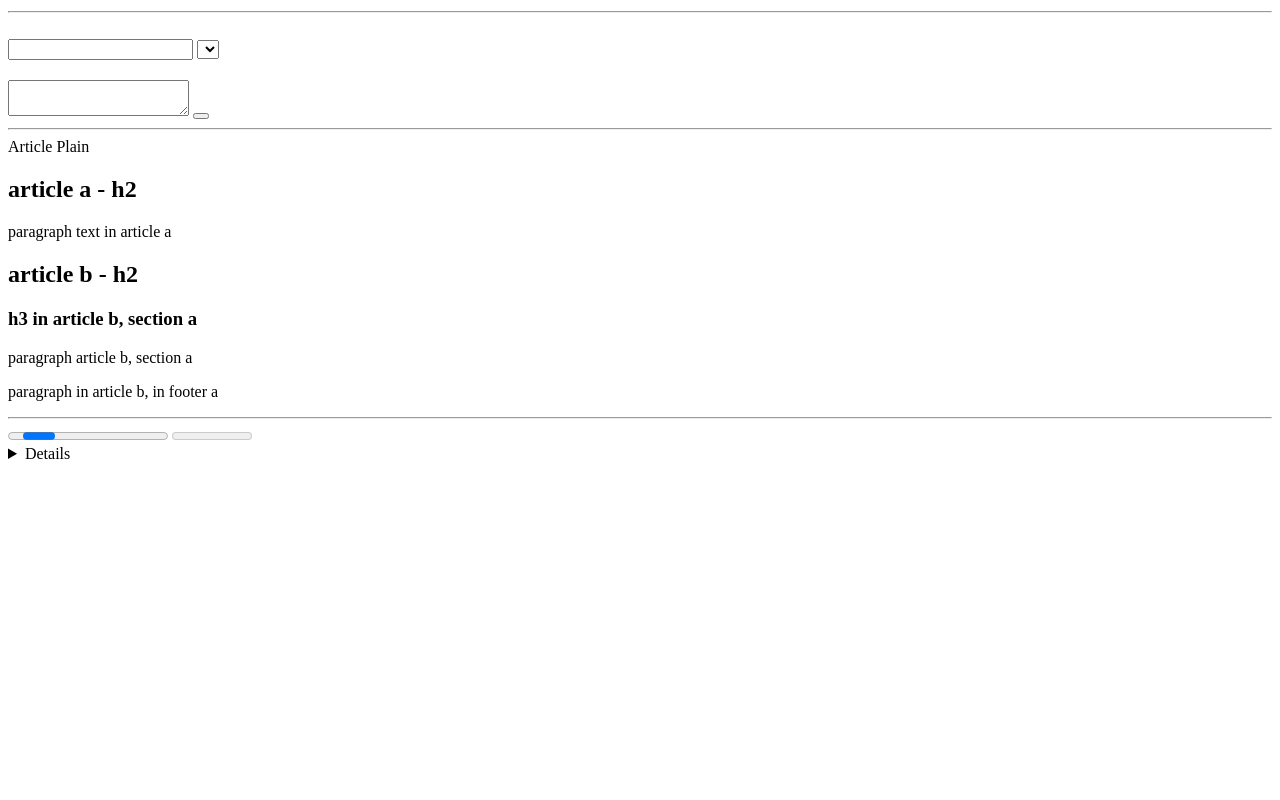
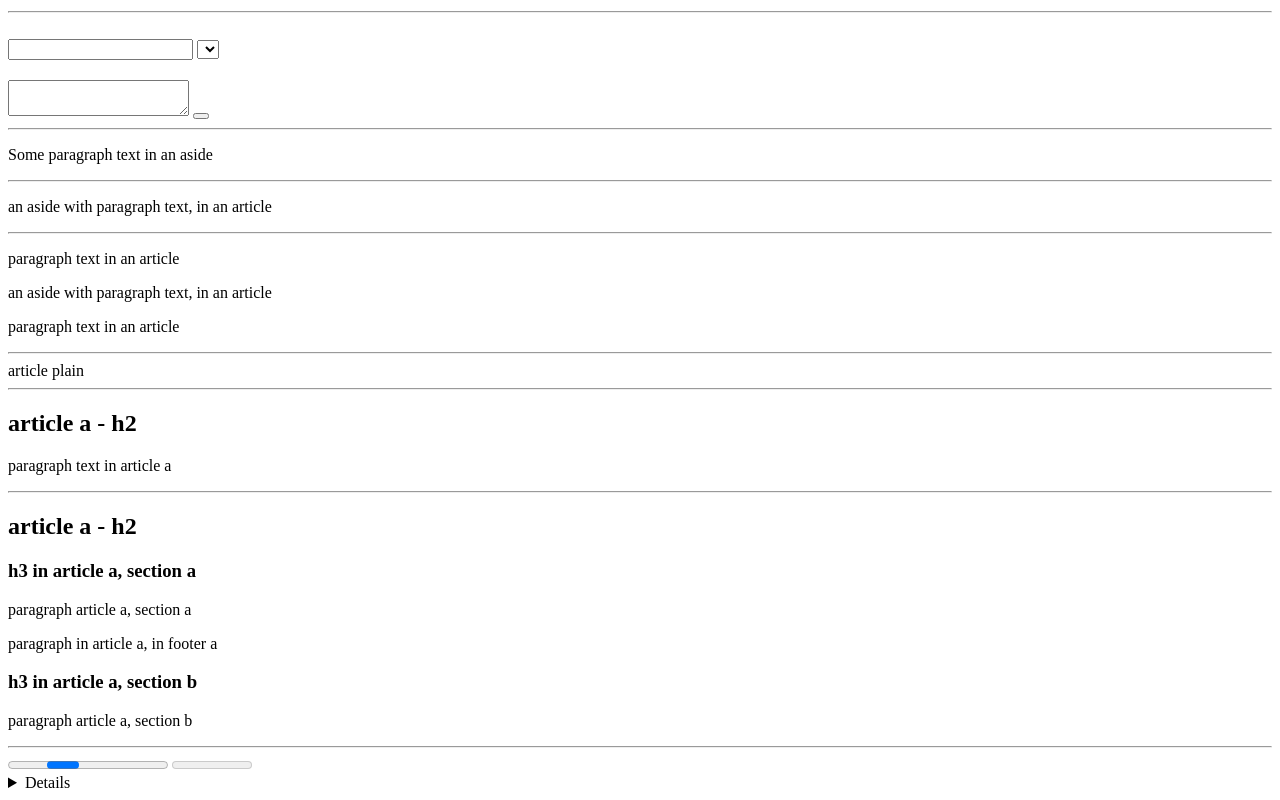
Before and after one commit to sangmort/roc-css-framework-sandbox, a plain HTML site: page index.html in a window 1280 px wide. Shown: the part 3070-3870 px from the top of the page. Before the commit the page ends 3541 px from the top, so only its background shows below. Drawn offline with Linux system fonts and the light colour scheme.

Commit message:
Flesh out article element more

```diff
--- a/index.html
+++ b/index.html
@@ -272,27 +272,56 @@
 
 		<hr />
 
-		<article>Article Plain</article>
+		<aside><p>Some paragraph text in an aside</p></aside>
+
+		<hr />
+
+		<article>
+			<aside>
+				<p>an aside with paragraph text, in an article</p>
+			</aside>
+		</article>
+
+		<hr />
+
+		<article>
+			<p>paragraph text in an article</p>
+			<aside>
+				<p>an aside with paragraph text, in an article</p>
+			</aside>
+			<p>paragraph text in an article</p>
+		</article>
+
+		<hr />
+
+		<article>article plain</article>
+
+		<hr />
 
 		<article>
 			<h2>article a - h2</h2>
 			<p>paragraph text in article a</p>
 		</article>
 
+		<hr />
+
 		<article>
-			<h2>article b - h2 </h2>
+			<h2>article a - h2</h2>
 			<section>
-				<h3>h3 in article b, section a</h3>
-				<p>paragraph article b, section a</p>
+				<h3>h3 in article a, section a</h3>
+				<p>paragraph article a, section a</p>
 			</section>
 			<footer>
-				<p>paragraph in article b, in footer a</p>
+				<p>paragraph in article a, in footer a</p>
 			</footer>
+            <section>
+				<h3>h3 in article a, section b</h3>
+				<p>paragraph article a, section b</p>
+			</section>
 		</article>
 
 		<hr />
 
-		<aside></aside>
 		<footer></footer>
 
 		<!-- semantic elements -->
```
